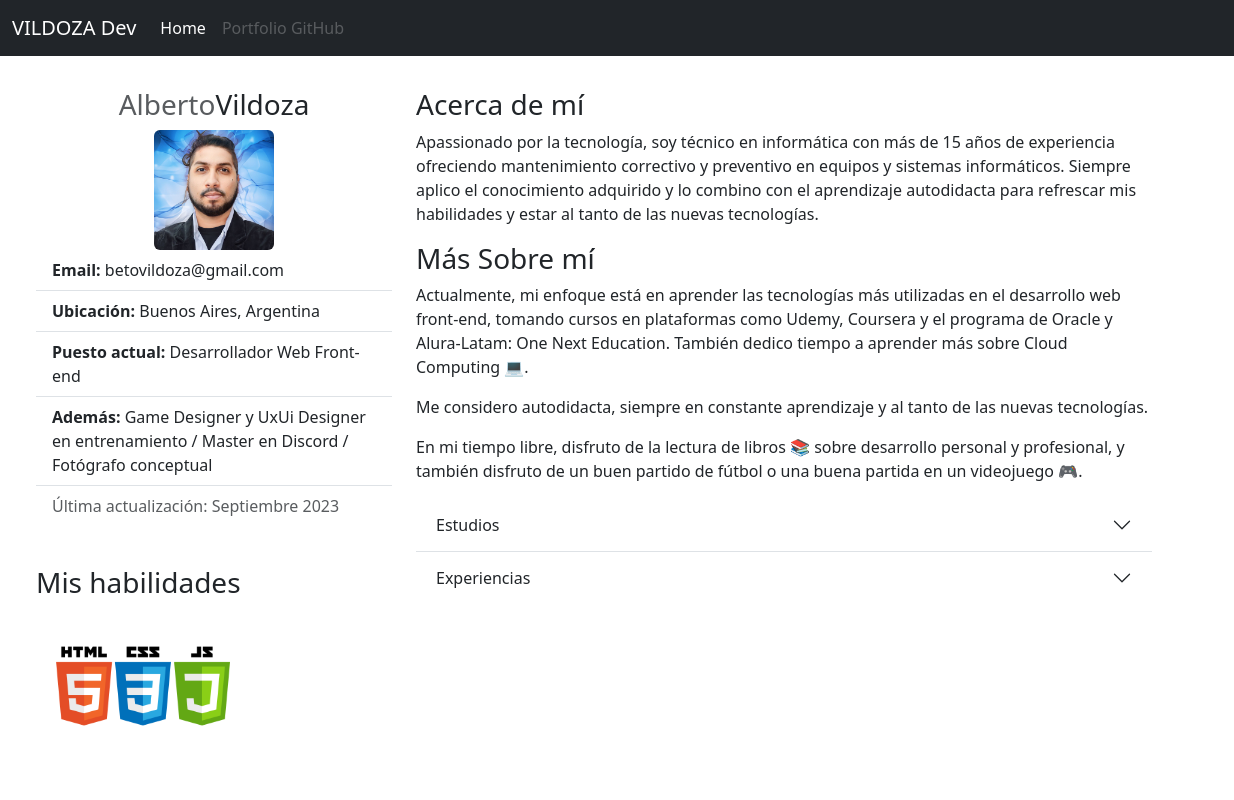
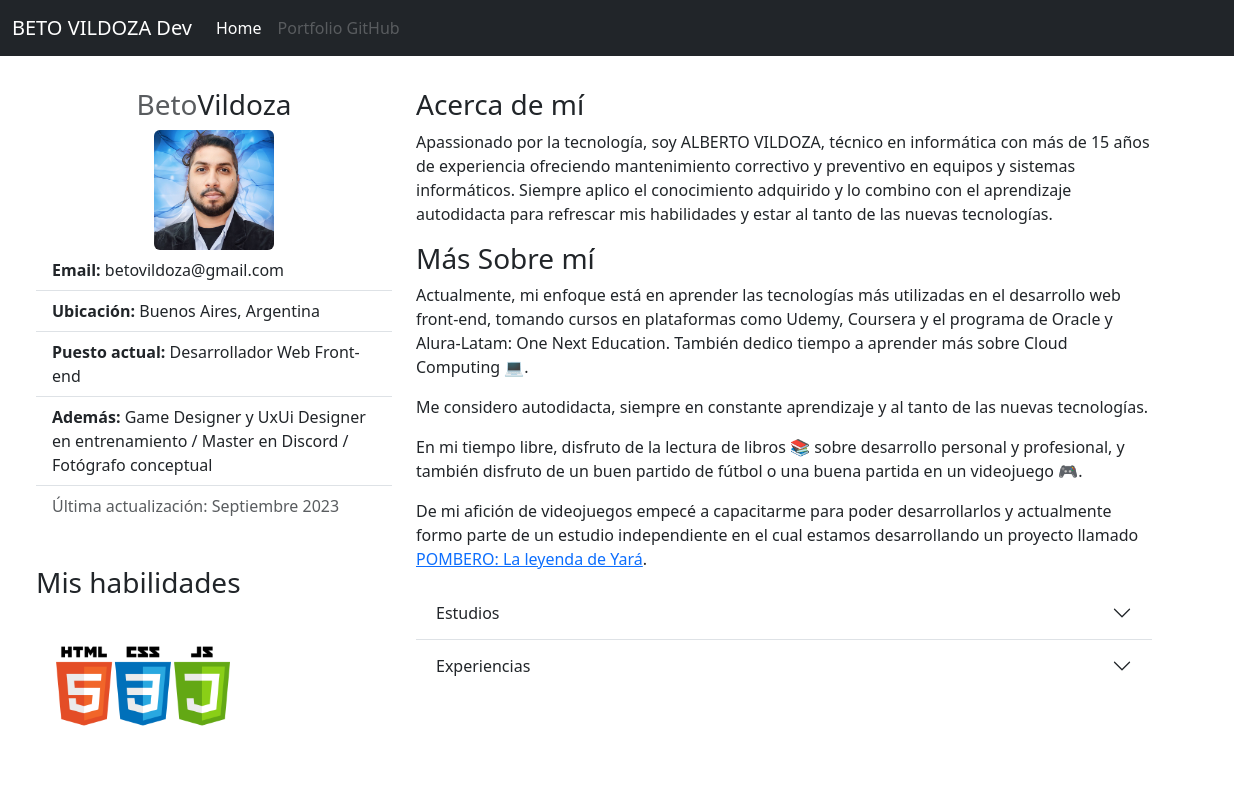
Before and after one commit to betovildoza/betovildoza.github.io, a plain HTML site: page index.html in a window 1280 px wide. Shown: the top 800 px of the page, 46-1280 px from the left. Drawn offline with nearby package versions, Linux system fonts and the light colour scheme; a script that the page names is missing.

Commit message:
Update index.html

```diff
--- a/index.html
+++ b/index.html
@@ -14,7 +14,7 @@
   <!-- FONT Abel -->
   <link rel="preconnect" href="https://fonts.gstatic.com" crossorigin>
   <link href="https://fonts.googleapis.com/css2?family=Abel&display=swap" rel="stylesheet">
-  <title>Alberto Vildoza</title>
+  <title>Beto Vildoza</title>
 </head>
 
 <body>
@@ -24,7 +24,7 @@
       <a class="navbar-brand" href="#">
         <img src="https://getbootstrap.com/docs/5.0/assets/brand/bootstrap-logo.svg" alt="" width="30" height="24">
       </a>
-      <a class="navbar-brand" href="#">VILDOZA Dev</a>
+      <a class="navbar-brand" href="#">BETO VILDOZA Dev</a>
       <button class="navbar-toggler" type="button" data-bs-toggle="collapse" data-bs-target="#navbarSupportedContent"
         aria-controls="navbarSupportedContent" aria-expanded="false" aria-label="Toggle navigation">
         <span class="navbar-toggler-icon"></span>
@@ -49,7 +49,7 @@
       <div class="row">
         <div class="col-md-4">
           <h3 class="text-center">
-            <medium class="text-muted">Alberto</medium>Vildoza
+            <medium class="text-muted">Beto</medium>Vildoza
           </h3>
           <img src="./1688880576473.jpg" alt="imagen de perfil"
             class="rounded mx-auto d-block imgProfile">
@@ -73,11 +73,12 @@
 
         <div class="col-md-8">
           <h3>Acerca de mí</h3>
-          <p>Apassionado por la tecnología, soy técnico en informática con más de 15 años de experiencia ofreciendo mantenimiento correctivo y preventivo en equipos y sistemas informáticos. Siempre aplico el conocimiento adquirido y lo combino con el aprendizaje autodidacta para refrescar mis habilidades y estar al tanto de las nuevas tecnologías.</p>
+          <p>Apassionado por la tecnología, soy ALBERTO VILDOZA, técnico en informática con más de 15 años de experiencia ofreciendo mantenimiento correctivo y preventivo en equipos y sistemas informáticos. Siempre aplico el conocimiento adquirido y lo combino con el aprendizaje autodidacta para refrescar mis habilidades y estar al tanto de las nuevas tecnologías.</p>
           <h3>Más Sobre mí</h3>
           <p>Actualmente, mi enfoque está en aprender las tecnologías más utilizadas en el desarrollo web front-end, tomando cursos en plataformas como Udemy, Coursera y el programa de Oracle y Alura-Latam: One Next Education. También dedico tiempo a aprender más sobre Cloud Computing 💻.</p>
           <p>Me considero autodidacta, siempre en constante aprendizaje y al tanto de las nuevas tecnologías.</p>
           <p>En mi tiempo libre, disfruto de la lectura de libros 📚 sobre desarrollo personal y profesional, y también disfruto de un buen partido de fútbol o una buena partida en un videojuego 🎮.</p>
+          <p>De mi afición de videojuegos empecé a capacitarme para poder desarrollarlos y actualmente formo parte de un estudio independiente en el cual estamos desarrollando un proyecto llamado <a href="https://estudiopamba.github.io/pombero/">POMBERO: La leyenda de Yará</a>.</p>
 
           <div class="accordion accordion-flush" id="accordionFlushExample">
             <div class="accordion-item">
```
